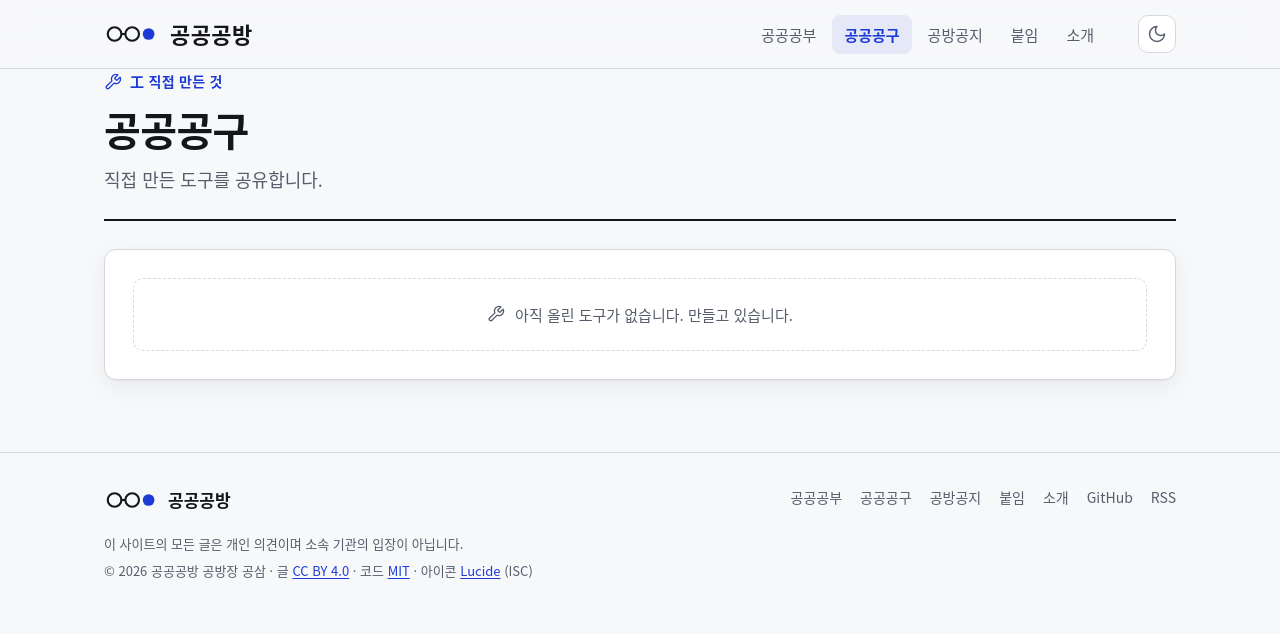
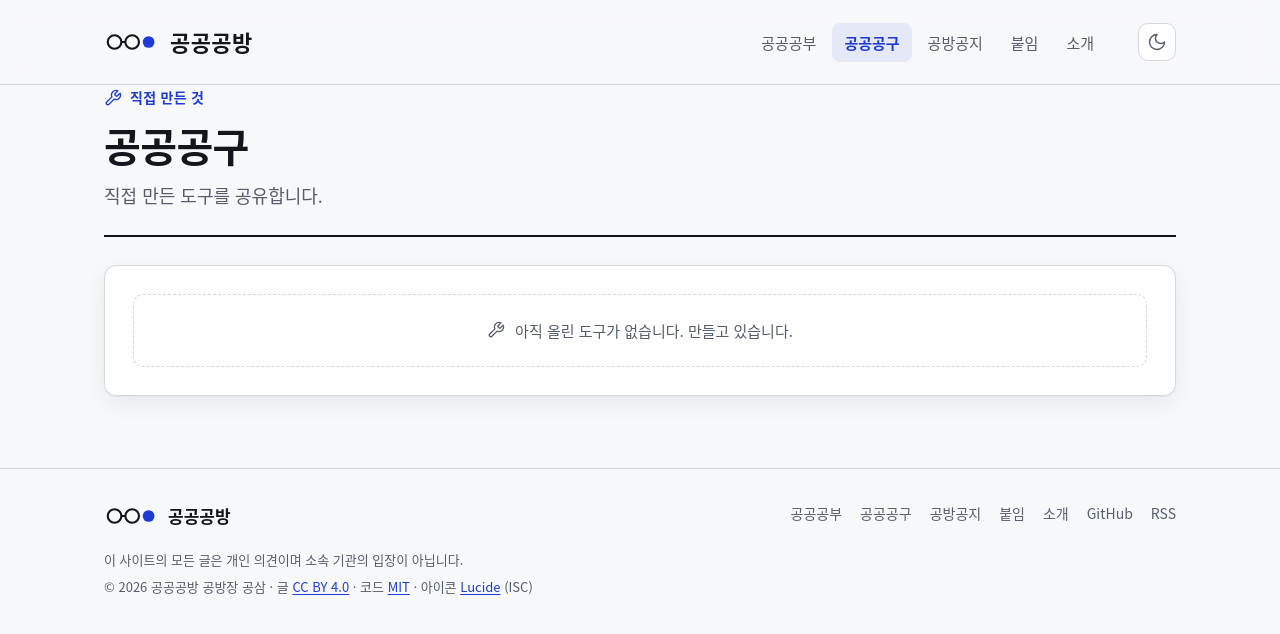
Before and after one commit to gong3bang/gong3bang.github.io, a Jekyll site: the page built from works/index.html, in a window 1280 px wide. Shown: the top 634 px of the page. Built offline with Jekyll 4.4.1, drawn with Linux system fonts in a browser that asks for light colours; some web fonts are replaced.

Commit message:
머리 여백 키우고 페이지 머리의 한자 제거
Co-Authored-By: Claude Fable 5.1 <noreply@anthropic.com>

```diff
--- a/assets/css/style.css
+++ b/assets/css/style.css
@@ -112,7 +112,7 @@ button { font: inherit; color: inherit; }
 
 /* 머리 */
 .site-header { position: sticky; top: 0; z-index: 20; background: var(--header-bg); -webkit-backdrop-filter: blur(12px); backdrop-filter: blur(12px); border-bottom: 1px solid var(--rule); }
-.site-header-inner { display: flex; align-items: center; gap: 12px 32px; flex-wrap: wrap; min-height: 68px; padding-top: 8px; padding-bottom: 8px; }
+.site-header-inner { display: flex; align-items: center; gap: 12px 32px; flex-wrap: wrap; min-height: 84px; padding-top: 18px; padding-bottom: 18px; }
 .brand { display: inline-flex; align-items: center; gap: 12px; color: var(--fg); text-decoration: none; }
 .brand-name { font-size: 22px; font-weight: 700; letter-spacing: 0.02em; }
 .mark-svg { display: block; color: var(--fg); }
@@ -274,7 +274,7 @@ main { padding-top: 48px; padding-bottom: 24px; }
 }
 @media (max-width: 640px) {
   :root { --gutter: 16px; }
-  .site-header-inner { min-height: 60px; }
+  .site-header-inner { min-height: 64px; padding-top: 14px; padding-bottom: 10px; }
   .brand-name { font-size: 20px; }
   .site-nav { flex-basis: 100%; order: 3; margin-left: -8px; padding-bottom: 6px; }
   .site-nav a { font-size: 14.5px; padding: 5px 9px; }
--- a/posts/index.html
+++ b/posts/index.html
@@ -13,7 +13,7 @@ body:has(#{{ c.key }}:target) .tabs a[href="#{{ c.key }}"] { --tab-on: 1; }
 body:not(:has(.panel:target)) .tabs a[href="#all"] { --tab-on: 1; }
 </style>
 
-{% include page-head.html icon="book-open" kicker="攻 파고들어 정리한 것" title="공공공부" lead="공공의 자리에서 필요해서 읽은 것을 파고들어 정리해 둡니다." %}
+{% include page-head.html icon="book-open" kicker="파고들어 정리한 것" title="공공공부" lead="공공의 자리에서 필요해서 읽은 것을 파고들어 정리해 둡니다." %}
 
 <nav class="tabs" aria-label="분야">
   <a href="#all">전체</a>
--- a/works/index.html
+++ b/works/index.html
@@ -3,7 +3,7 @@ layout: default
 title: 공공공구
 permalink: /works/
 ---
-{% include page-head.html icon="wrench" kicker="工 직접 만든 것" title="공공공구" lead="직접 만든 도구를 공유합니다." %}
+{% include page-head.html icon="wrench" kicker="직접 만든 것" title="공공공구" lead="직접 만든 도구를 공유합니다." %}
 
 <div class="card list-card">
 {%- assign works = site.works | sort: "date" | reverse -%}
```
